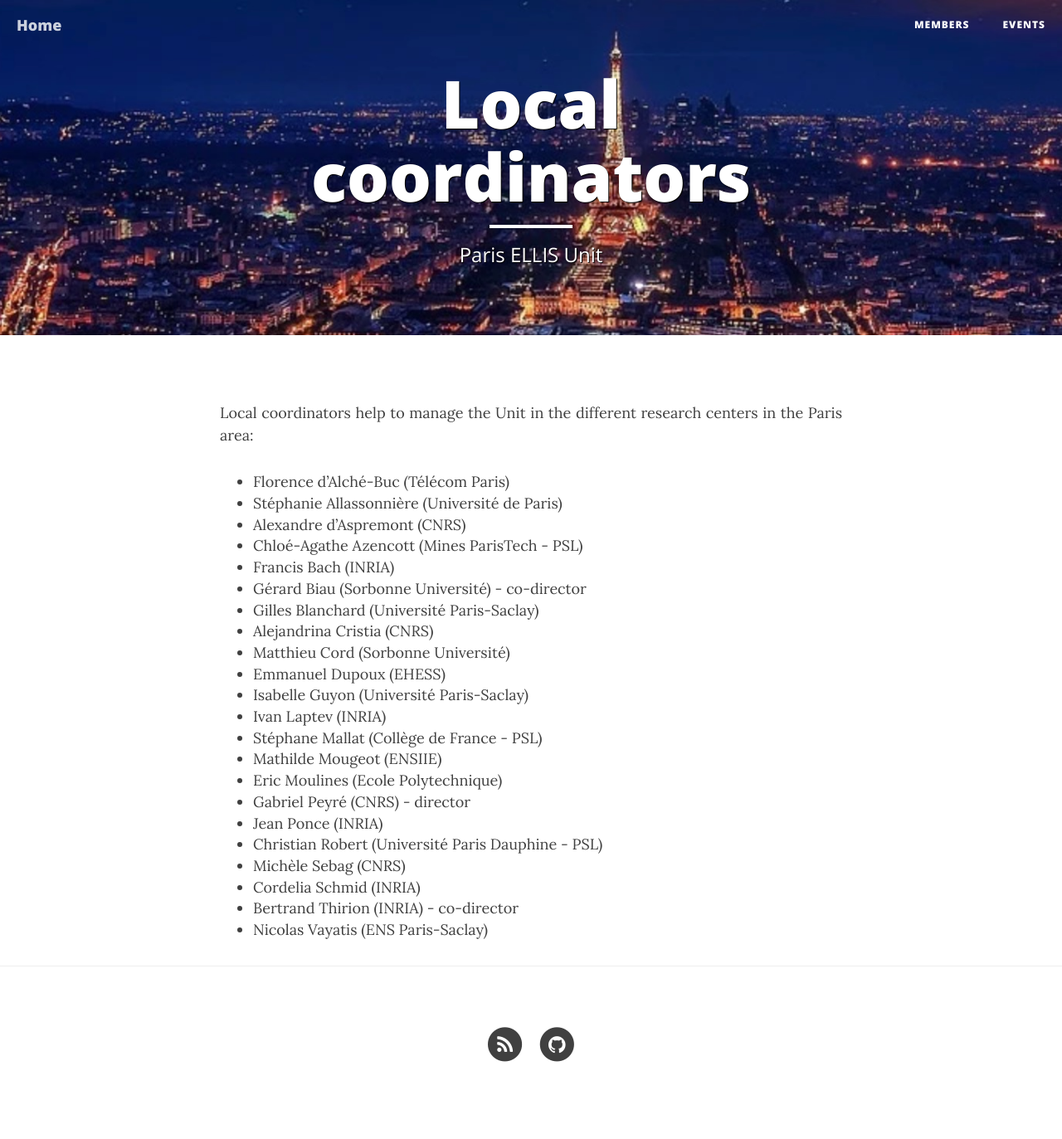
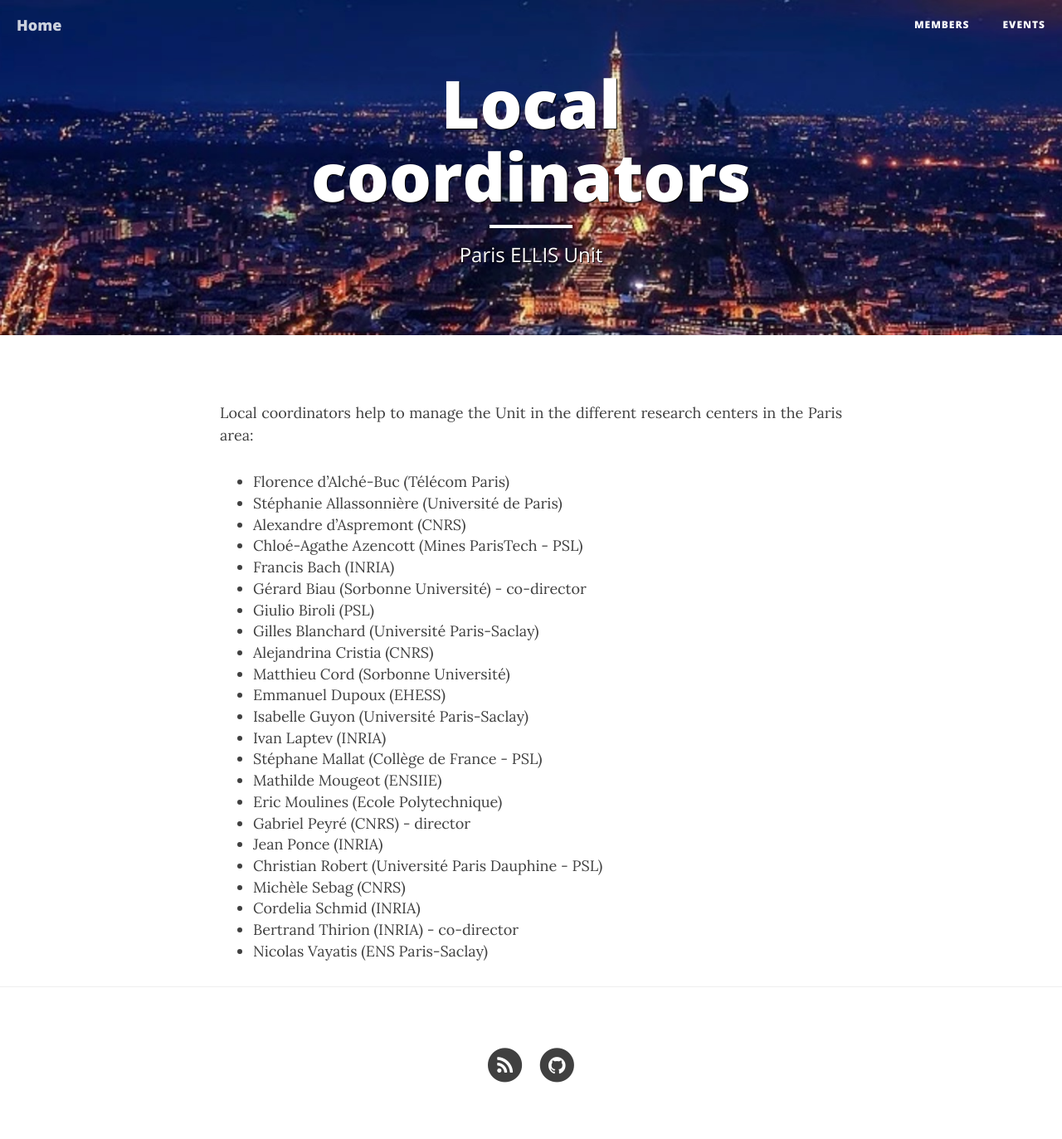
Before and after one commit to ellis-paris/ellis-paris.github.io, a Jekyll site: the page built from members.md, in a window 1280 px wide. Shown: the whole page at 83% size. Built offline with Jekyll 4.4.1, drawn with Linux system fonts in a browser that asks for light colours; nearby versions of some CDN libraries; before the commit the page ends 1348 px from its top, so only the background shows below that.

Commit message:
Update members.md

```diff
--- a/members.md
+++ b/members.md
@@ -13,6 +13,7 @@ Local coordinators help to manage the Unit in the different research centers in
 - Chloé-Agathe Azencott	(Mines ParisTech - PSL)
 - Francis Bach	(INRIA)
 - Gérard Biau	(Sorbonne Université) - co-director
+- Giulio Biroli (PSL)
 - Gilles Blanchard	(Université Paris-Saclay)
 - Alejandrina Cristia	(CNRS)
 - Matthieu Cord	(Sorbonne Université)
```
